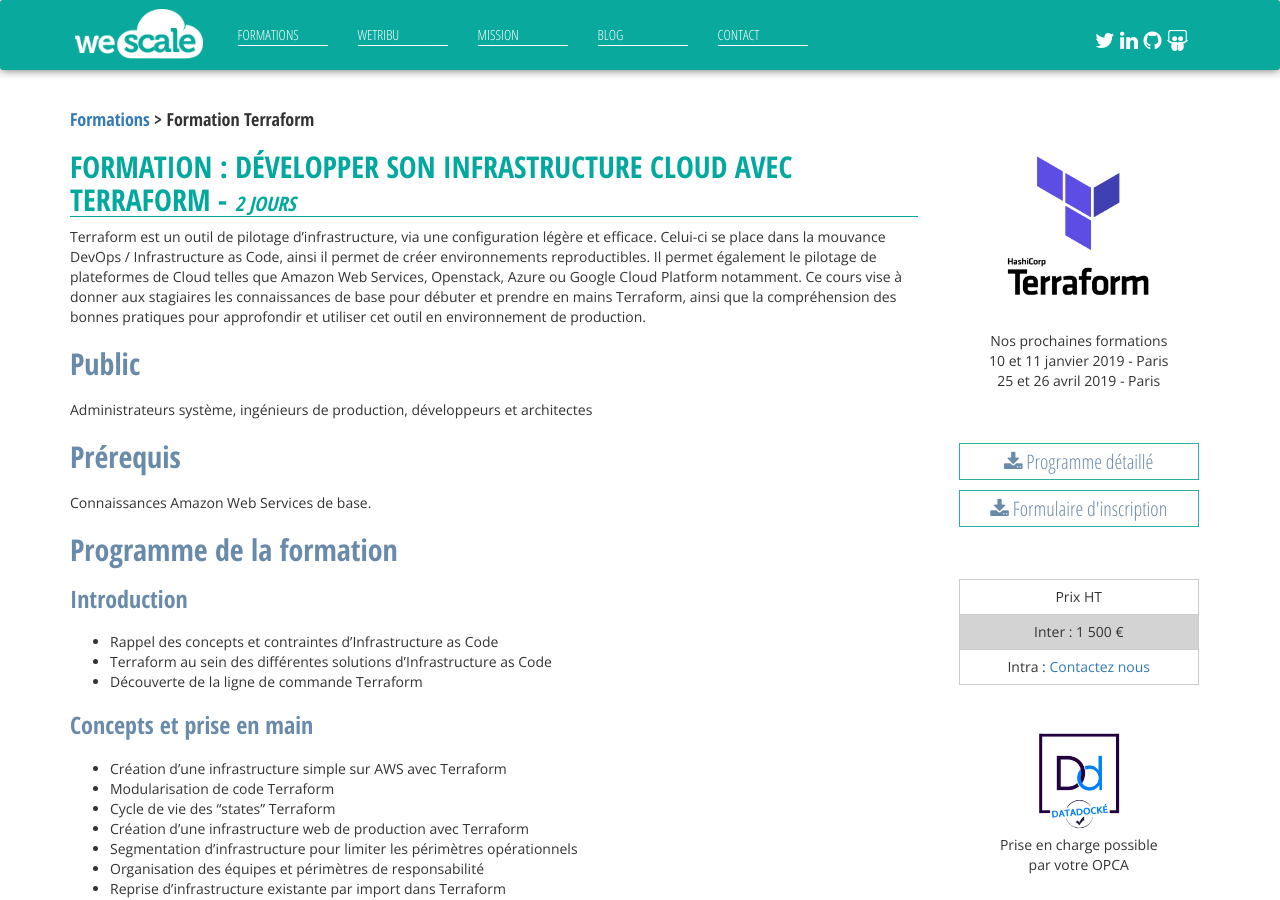
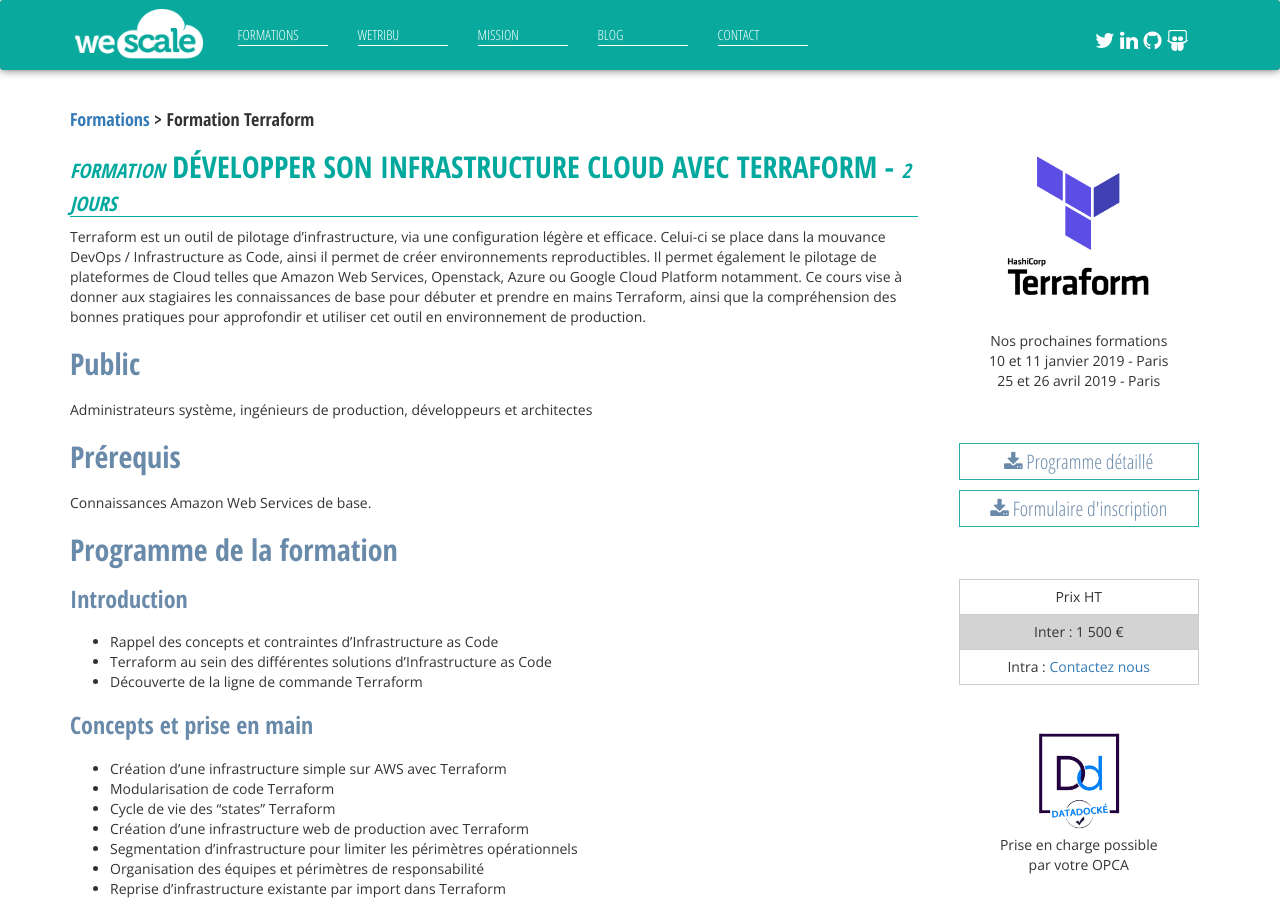
Before and after one commit to wescale/wescale-site, a Jekyll site: the page built from _formations/Formation-Terraform.md, in a window 1280 px wide and 900 px high. Built offline with Jekyll 4.4.1, drawn with Linux system fonts in a browser that asks for light colours; nearby versions of some CDN libraries; comment, search, counter and statistics services are not loaded.

```diff
--- a/_formations/Formation-Terraform.md
+++ b/_formations/Formation-Terraform.md
@@ -21,7 +21,7 @@ duree: 2 jours
 tarif: 1 500 €
 ---
 
-# Formation : Développer son infrastructure Cloud avec Terraform - *2 jours*
+# *Formation* Développer son infrastructure Cloud avec Terraform - *2 jours*
 
 Terraform est un outil de pilotage d’infrastructure, via une configuration légère et efficace. Celui-ci se place
 dans la mouvance DevOps / Infrastructure as Code, ainsi il permet de créer environnements reproductibles. Il permet
--- a/formations.html
+++ b/formations.html
@@ -17,7 +17,7 @@ push-date:
       short: "Formation Kubernetes 2 jours"
       badge-up: "28 <span>et</span> 29"
       badge-down: "Janvier<br/>2019"
-    - link: "/formations/XL-Deploy.html"
+    - link: "/formations/Formation-XL-Deploy.html"
       img: "/images/formations/xl-deploy.png"
       title: "XL Deploy"
       fulltitle: "Formation XL Deploy : 30 janvier au 1er Février 2019 Paris"
```
